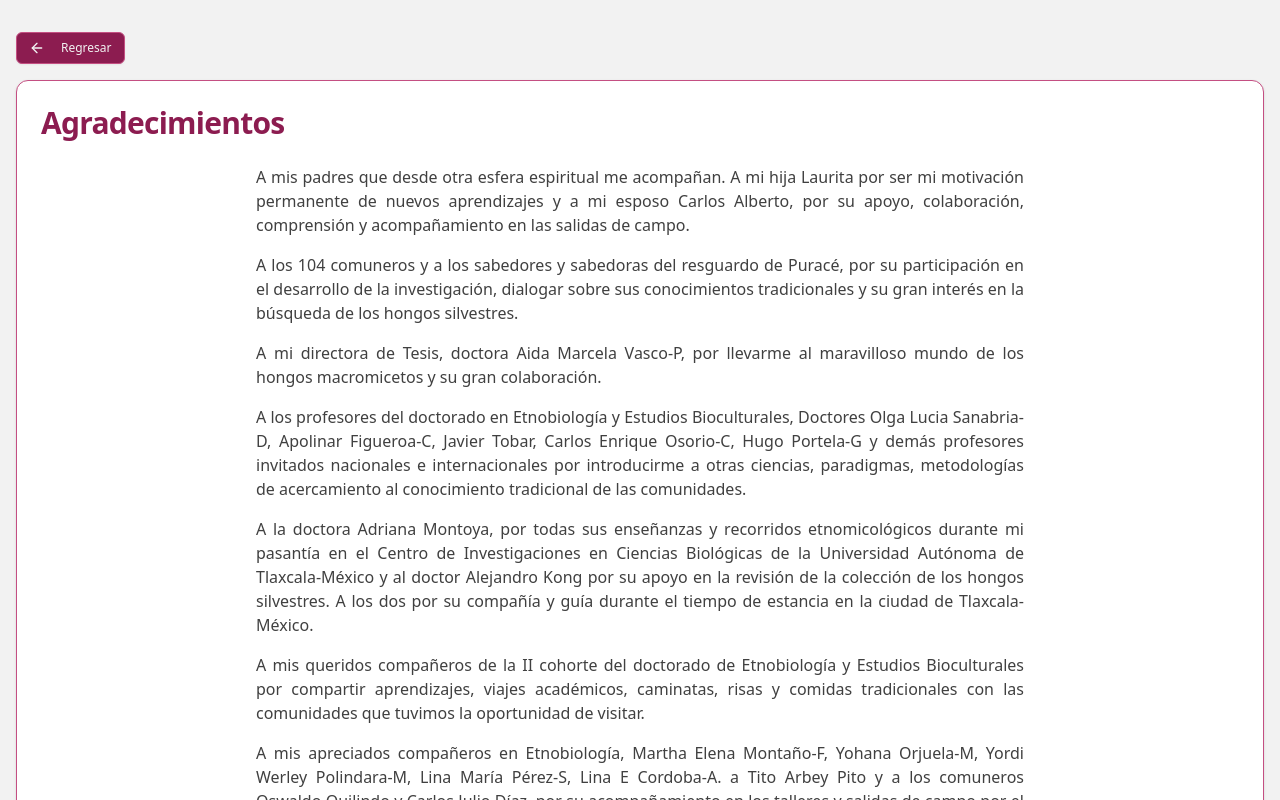
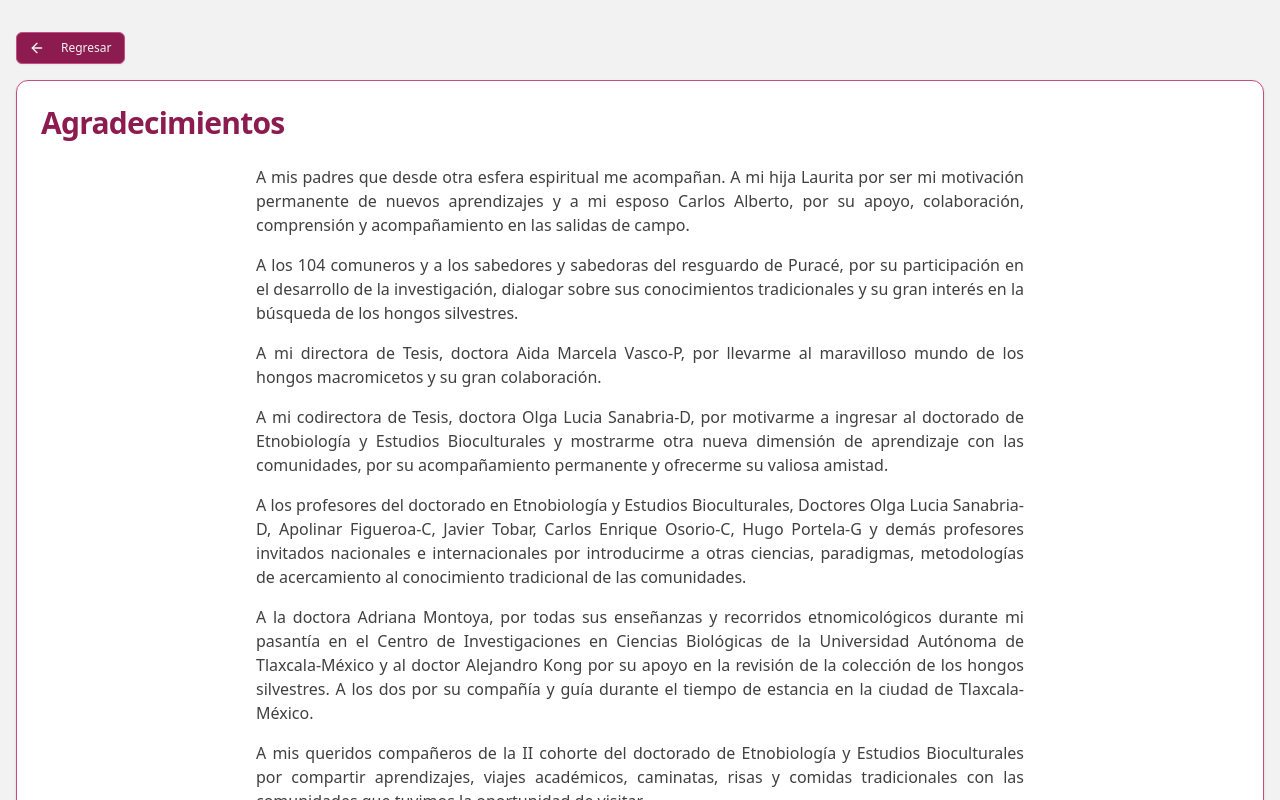
Before and after one commit to dromu/atlasHongos, a Next.js app: page /agradecimientos in a window 1280 px wide. Shown: the top 800 px of the page. Built offline with nearby package versions, Linux system fonts and the light colour scheme.

Commit message:
Aumento del agradecimiento

```diff
--- a/app/agradecimientos/page.tsx
+++ b/app/agradecimientos/page.tsx
@@ -23,6 +23,10 @@ export default function AgradecimientosPage() {
 
         <p className="mb-4 text-foreground text-justify mx-auto max-w-3xl">
         A mi directora de Tesis, doctora Aida Marcela Vasco-P, por llevarme al maravilloso mundo de los hongos macromicetos y su gran colaboración.
+        </p>
+
+        <p className="mb-4 text-foreground text-justify mx-auto max-w-3xl">
+        A mi codirectora de Tesis, doctora Olga Lucia Sanabria-D, por motivarme a ingresar al doctorado de Etnobiología y Estudios Bioculturales y mostrarme otra nueva dimensión de aprendizaje con las comunidades, por su acompañamiento permanente y ofrecerme su valiosa amistad.
         </p>
 
         <p className="mb-4 text-foreground text-justify mx-auto max-w-3xl">
```
